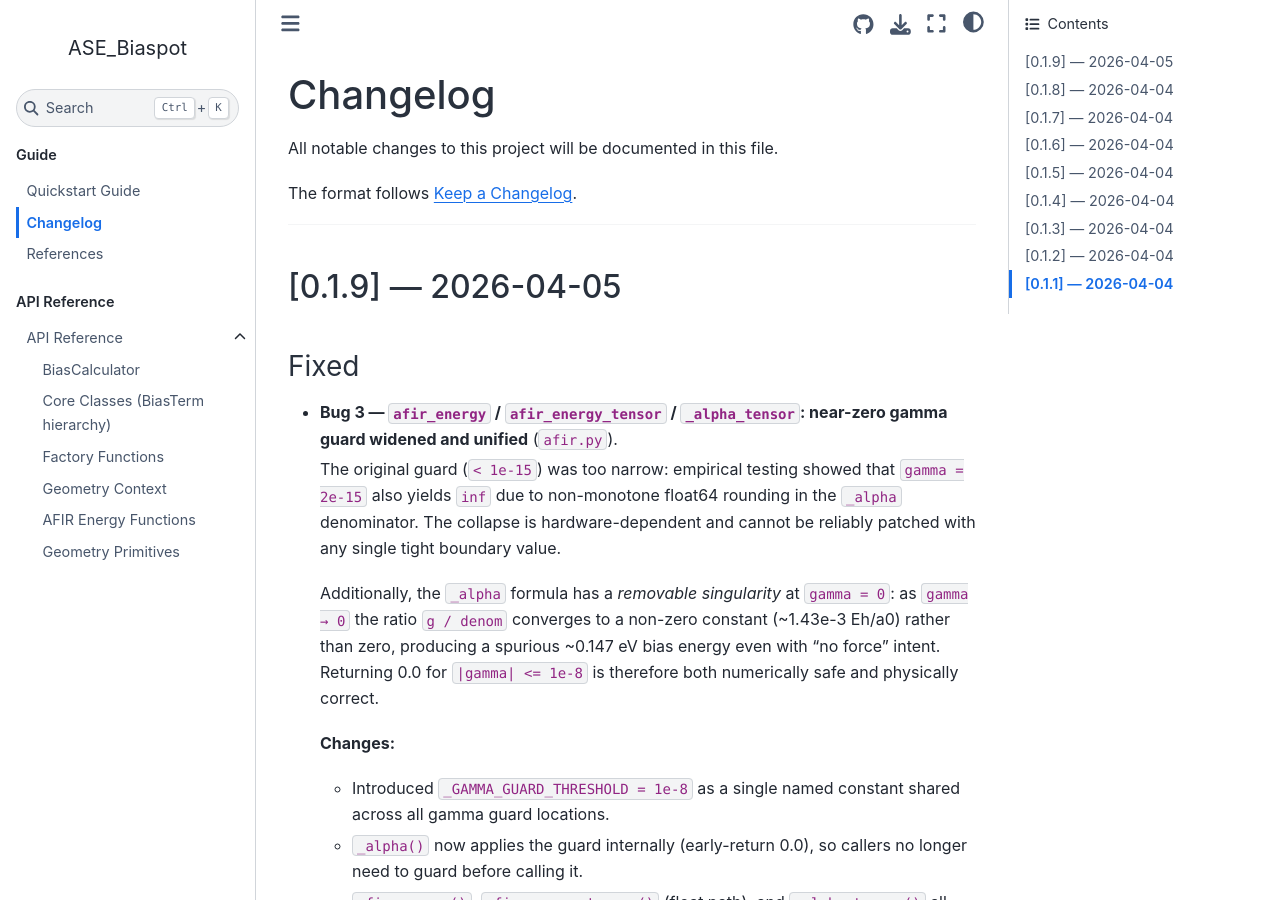
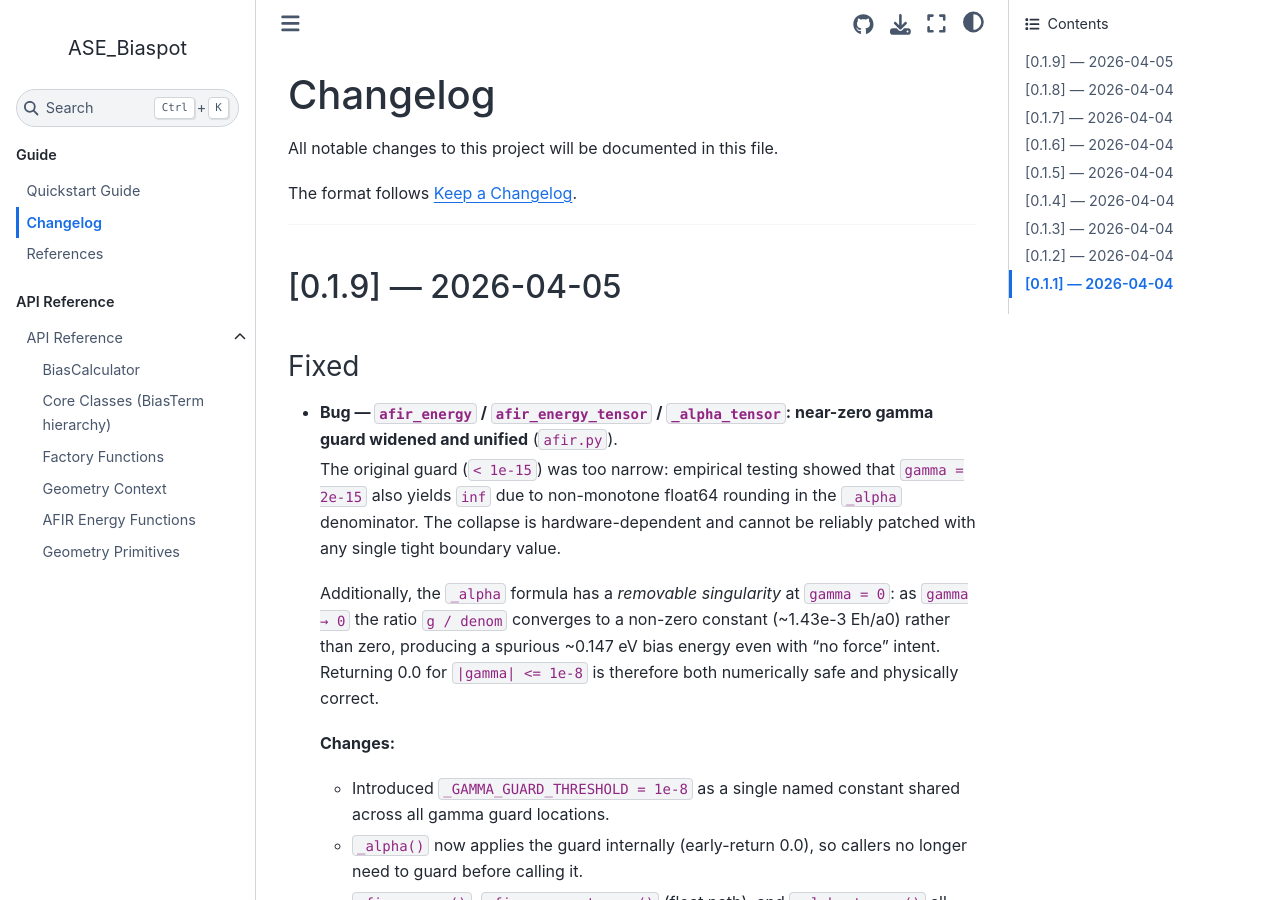
Before and after one commit to ss0832/ASE_Biaspot, a Sphinx documentation site: the page built from docs/CHANGELOG.md, in a window 1280 px wide and 900 px high. Built offline with Sphinx 7.4.7 and the Sphinx Book theme 1.1.4, drawn with Linux system fonts in a browser that asks for light colours.

Commit message:
Fix changelog formatting for Bug 3 entry

```diff
--- a/docs/CHANGELOG.md
+++ b/docs/CHANGELOG.md
@@ -10,7 +10,7 @@ The format follows [Keep a Changelog](https://keepachangelog.com/en/1.1.0/).
 
 ### Fixed
 
-- **Bug 3 — `afir_energy` / `afir_energy_tensor` / `_alpha_tensor`: near-zero
+- **Bug — `afir_energy` / `afir_energy_tensor` / `_alpha_tensor`: near-zero
   gamma guard widened and unified** (`afir.py`).
 
   The original guard (`< 1e-15`) was too narrow: empirical testing showed that
```
